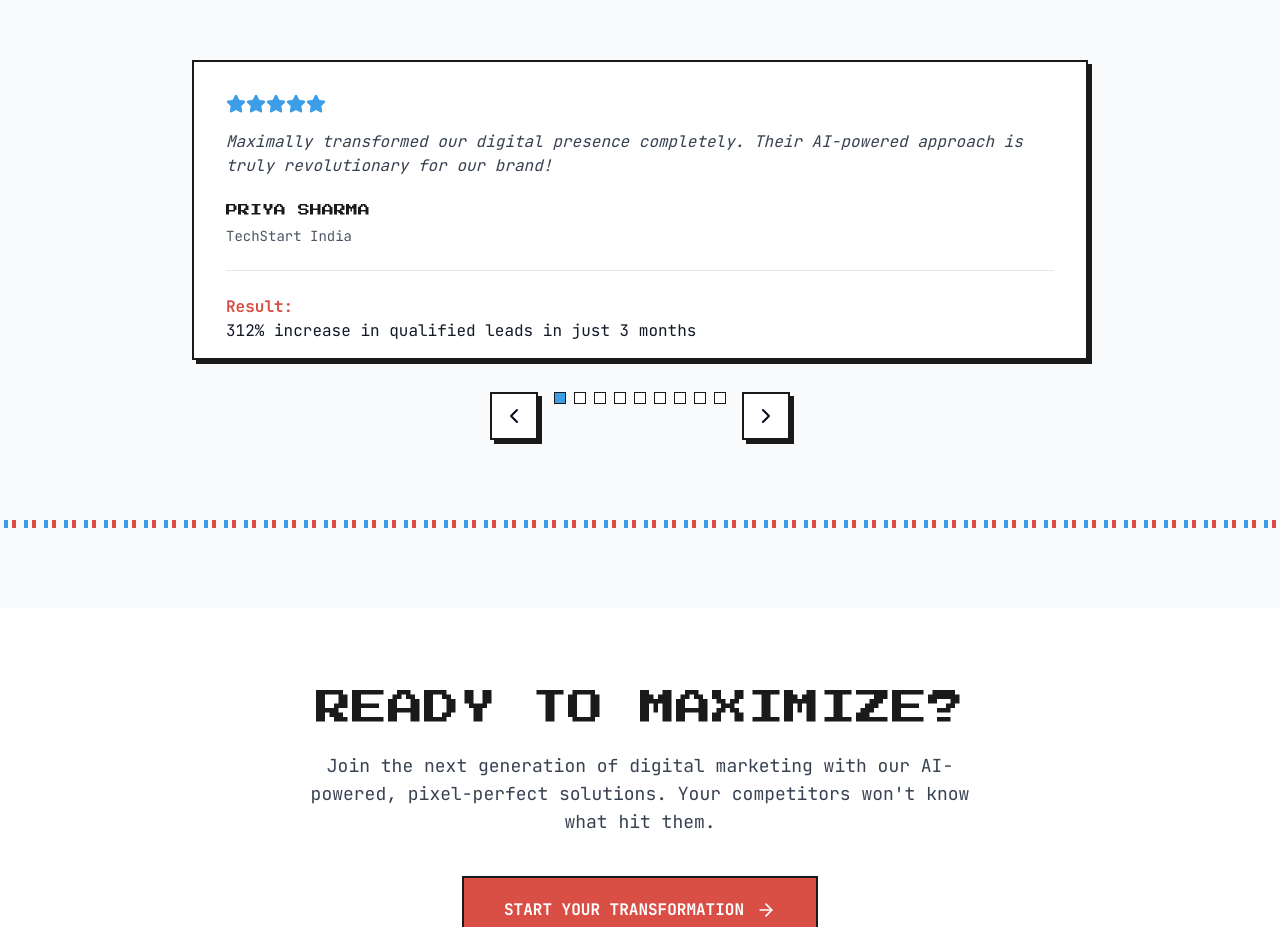
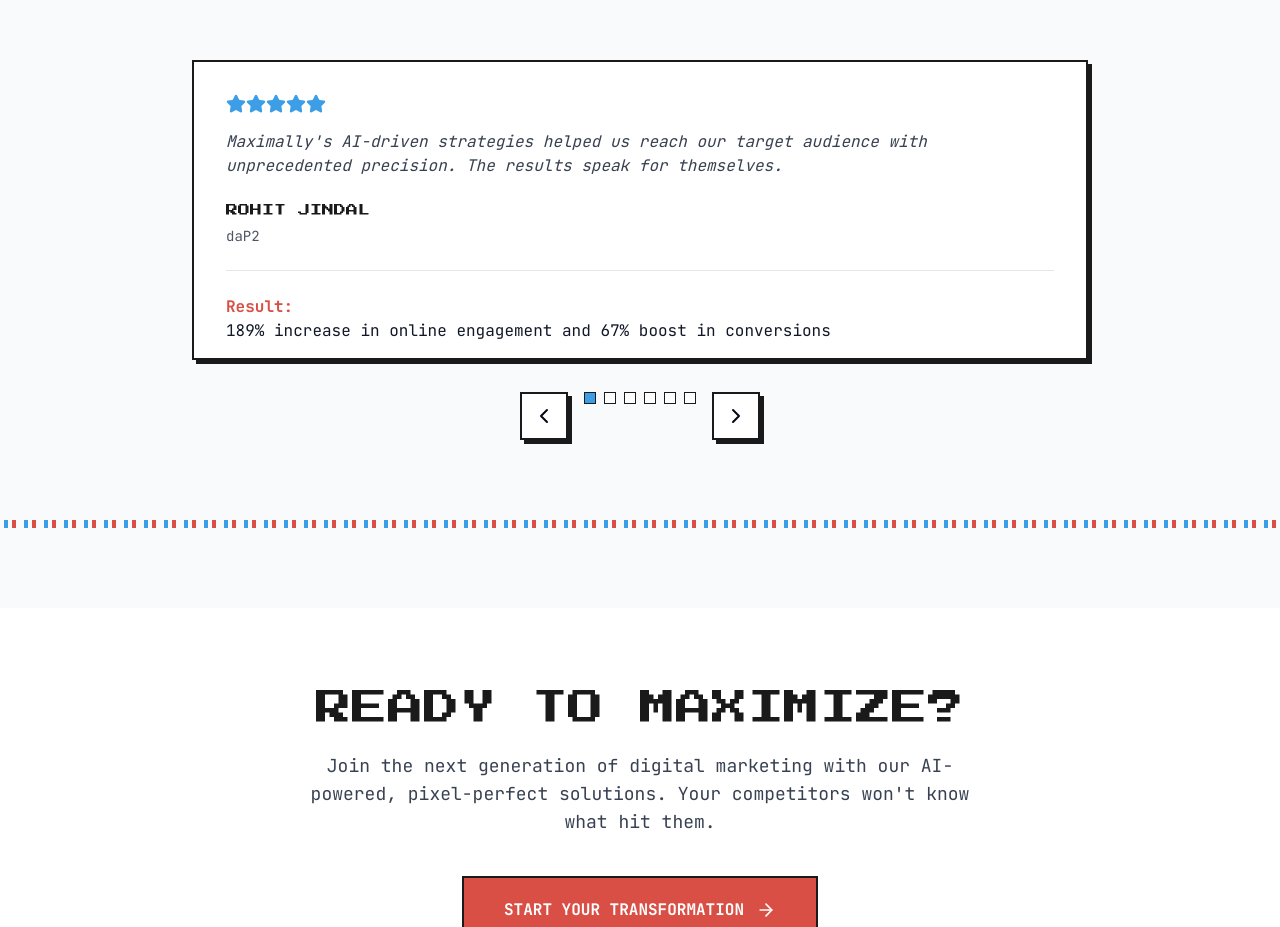
Before and after one commit to maximally0/maximally-services, a React (Vite) app: page / in a window 1280 px wide. Shown: the part 1580-2507 px from the top of the page. Built offline with nearby package versions, Linux system fonts and the light colour scheme.

Commit message:
Remove techstart and like reviews
Remove the techstart review and like the first three reviews in the testimonials section.

```diff
--- a/src/components/TestimonialsSection.tsx
+++ b/src/components/TestimonialsSection.tsx
@@ -48,27 +48,6 @@ const TestimonialsSection = () => {
   const [activeIndex, setActiveIndex] = useState(0);
 
   const testimonials = [
-    {
-      quote: "Maximally transformed our digital presence completely. Their AI-powered approach is truly revolutionary for our brand!",
-      author: "PRIYA SHARMA",
-      company: "TechStart India",
-      rating: 5,
-      result: "312% increase in qualified leads in just 3 months"
-    },
-    {
-      quote: "The pixel-perfect designs combined with AI strategies gave our brand a competitive edge in the crowded market. Totally worth it!",
-      author: "VIKRAM MEHTA",
-      company: "Innovate Solutions Pvt Ltd",
-      rating: 5,
-      result: "278% ROI on marketing spend with outstanding customer response"
-    },
-    {
-      quote: "Working with Maximally was a game-changer for our startup. Their data-driven approach helped us identify opportunities we didn't even know existed.",
-      author: "ANJALI PATEL",
-      company: "Growth Ventures India",
-      rating: 4,
-      result: "48% reduction in customer acquisition cost within first quarter"
-    },
     {
       quote: "Maximally's AI-driven strategies helped us reach our target audience with unprecedented precision. The results speak for themselves.",
       author: "ROHIT JINDAL",
```
